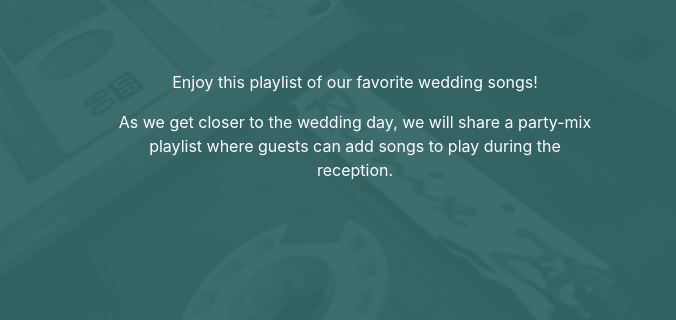
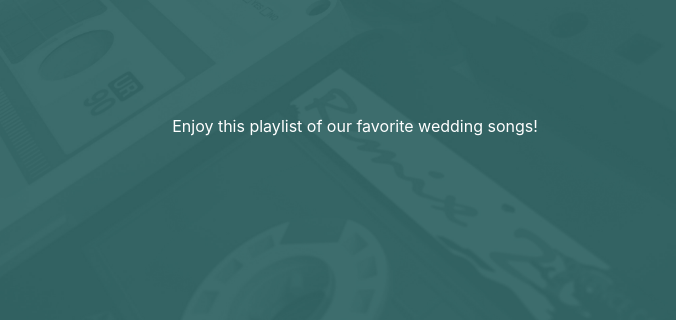
Before and after one commit to weekbeforenext/tammy-april.github.io, a plain HTML site: page index.htm in a window 1280 px wide. Shown: the part 3767-4087 px from the top of the page, 0-676 px from the left. Drawn offline with nearby package versions, Linux system fonts and the light colour scheme; a web font is replaced by a local one.

Commit message:
Removed text from music section about the reception playlist.

```diff
--- a/index.htm
+++ b/index.htm
@@ -263,7 +263,6 @@
         <div class="row d-flex align-items-center">
           <div class="col-md-6 text-center">
             <p>Enjoy this playlist of our favorite wedding songs!</p>
-            <p>As we get closer to the wedding day, we will share a party-mix playlist where guests can add songs to play during the reception.</p>
           </div>
           <div class="col-md-6">
             <iframe src="https://open.spotify.com/embed/user/5foxkeng74i7pir8hm8ewzzfe/playlist/3sBuOZ6R54GttfkjcwbN0E" width="100%" height="380" frameborder="0" allowtransparency="true" allow="encrypted-media"></iframe>
```
